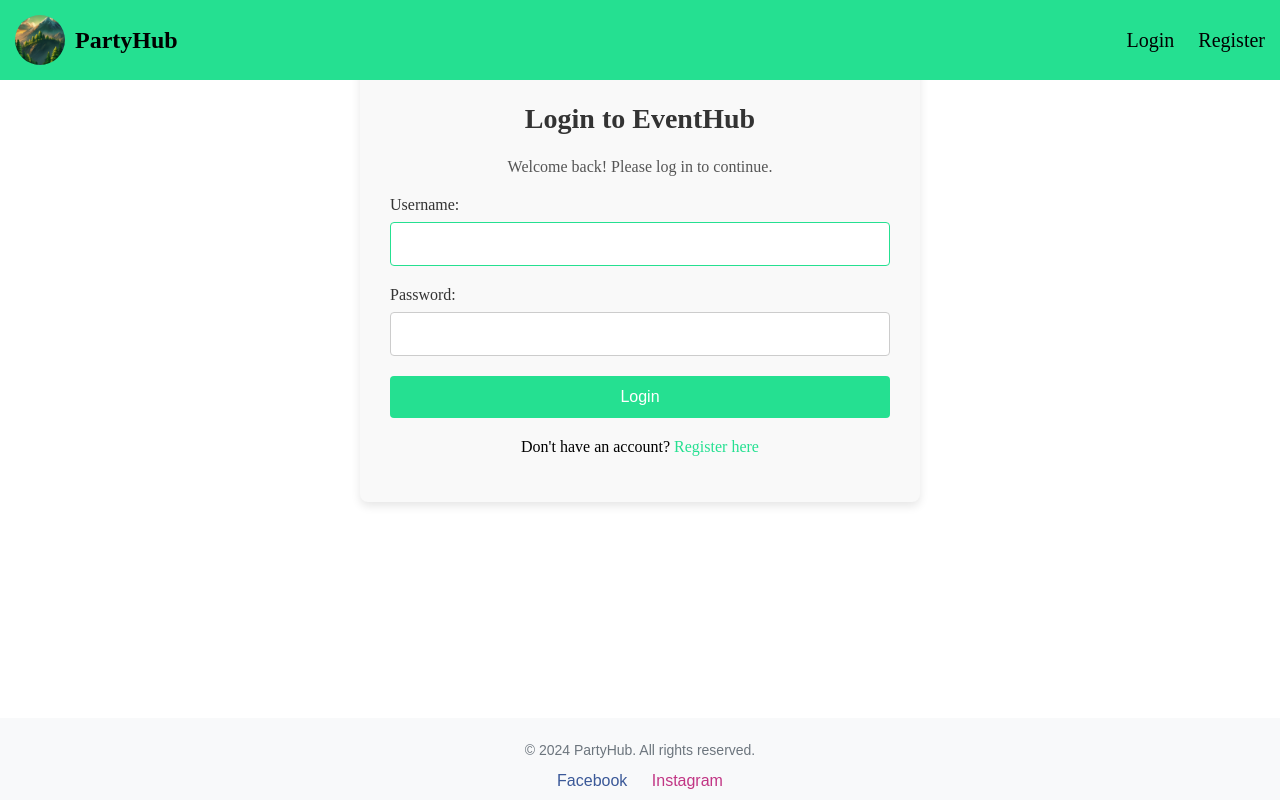
After one commit to 3iqpotato/PartyHub, a Django app: page /accounts/login/ in a window 1280 px wide. The commit adds this page. Run offline with Django 5.2, Linux system fonts and the light colour scheme.

Commit message:
Add: added more views and templates

```diff
--- a/PartyHub_Project/PartyHub_Project/Accounts/apps.py
+++ b/PartyHub_Project/PartyHub_Project/Accounts/apps.py
@@ -4,3 +4,6 @@ from django.apps import AppConfig
 class AccountsConfig(AppConfig):
     default_auto_field = 'django.db.models.BigAutoField'
     name = 'PartyHub_Project.Accounts'
+
+    def ready(self):
+        import PartyHub_Project.Accounts.signals  # Импортирай сигналите
--- a/PartyHub_Project/PartyHub_Project/Accounts/urls.py
+++ b/PartyHub_Project/PartyHub_Project/Accounts/urls.py
@@ -1,10 +1,14 @@
 from PartyHub_Project.Accounts import views
 from django.contrib.auth.views import LoginView, LogoutView
-from django.urls import path
+from django.urls import path, include
 
 urlpatterns = [
     path('register/', views.register, name='register'),  # за регистрация
-    path('login/', LoginView.as_view(), name='login'),       # за логване
+    path('login/', LoginView.as_view(template_name="accounts/login.html"), name='login'),       # за логване
     path('logout/', LogoutView.as_view(), name='logout'),    # за излизане
-    # path('profile/', views.profile, name='profile'),      # за профил (опционално)
+    # path('profile/', views.ProfileDetailsView.as_view(), name='profile'),
+    path('profile/', include([
+        path('details/', views.ProfileDetailsView.as_view(), name='profile_details'),
+        path('edit/', views.ProfileEditView.as_view(), name='profile_edit'),
+    ])),
 ]
--- /dev/null
+++ b/PartyHub_Project/static/css/Accounts_css/login.css
@@ -0,0 +1,91 @@
+/* Общи стилове за формата */
+.form-container {
+    width: 100%;
+    max-width: 500px;
+    margin: 50px auto;
+    padding: 30px;
+    background-color: #f9f9f9;
+    border-radius: 8px;
+    box-shadow: 0 4px 10px rgba(0, 0, 0, 0.1);
+}
+
+/* Заглавие и текст на формата */
+.form-header {
+    text-align: center;
+    margin-bottom: 20px;
+}
+
+.form-header h2 {
+    font-size: 28px;
+    color: #333;
+}
+
+.form-header p {
+    font-size: 16px;
+    color: #555;
+}
+
+.form-links {
+    text-align: center;
+    margin-top: 20px;
+}
+
+.form-links a {
+    color: #25e091;
+    text-decoration: none;
+}
+
+.form-links a:hover {
+    text-decoration: underline;
+}
+
+/* Стилове за полетата на формата */
+.form {
+    display: grid;
+    grid-template-columns: 1fr;
+    grid-gap: 20px;
+}
+
+.form label {
+    font-size: 16px;
+    color: #333;
+    margin-bottom: 8px;
+    display: block;
+}
+
+.form input {
+    padding: 12px;
+    border: 1px solid #ccc;
+    border-radius: 4px;
+    font-size: 16px;
+    width: 100%;
+    box-sizing: border-box;
+}
+
+.form input:focus {
+    border-color: #25e091;
+    outline: none;
+}
+
+/* Стилове за бутона */
+.submit-btn {
+    padding: 12px;
+    background-color: #25e091;
+    color: white;
+    border: none;
+    border-radius: 4px;
+    font-size: 16px;
+    cursor: pointer;
+    transition: background-color 0.3s;
+}
+
+.submit-btn:hover {
+    background-color: #1b9c7c;
+}
+
+/* Адаптивност за по-малки екрани */
+@media (max-width: 600px) {
+    .form-container {
+        width: 90%;
+    }
+}
--- /dev/null
+++ b/PartyHub_Project/templates/Accounts/login.html
@@ -0,0 +1,25 @@
+{% extends "Common/base.html" %}
+{% load static %}
+{% block styles %}
+    <link rel="stylesheet" href="{% static 'css/Accounts_css/login.css' %}">
+{% endblock %}
+{% block content %}
+    <div class="form-container">
+        <div class="form-header">
+            <h2>Login to EventHub</h2>
+            <p>Welcome back! Please log in to continue.</p>
+        </div>
+        <form class="form" method="post">
+            {% csrf_token %}
+            {{ form }}
+
+            <button class="submit-btn" type="submit">Login</button>
+        </form>
+
+        <div class="form-links">
+            <p>Don't have an account? <a href="{% url 'register' %}" class="login-link">Register here</a></p>
+{#            <p><a href="#" class="forgot-password">Forgot your password?</a></p>#}
+                            {#            TODO da dobavq logika za smqna na parola maybe#}
+        </div>
+    </div>
+{% endblock %}
--- a/PartyHub_Project/templates/Common/navigation_bar.html
+++ b/PartyHub_Project/templates/Common/navigation_bar.html
@@ -11,28 +11,18 @@
         <!-- Линкове за не влезли потребители -->
         {% if not request.user.is_authenticated %}
         <div id="guest_links">
-            <a href="">Login</a>
+            <a href="{%  url 'login' %}">Login</a>
             <a href="{% url 'register' %}">Register</a>
         </div>
         {% else %}
 
-            {% if request.user.is_organizer %}  <!-- if the user is organizer has this attribute -->
-                <!-- Линкове за организатори -->
-                <div id="organizer_links">
-                    <a href="">Create Event</a>
-                    <a href="">View My Events</a>
-                </div>
-
-
-           {% else %}
                 <!-- Линкове за влезли потребители -->
                 <div id="user_links">
-                    <a href="">My Account</a>
+                    <a href="{% url 'profile_details' %}">My Account</a>
                     <a href="">Events</a>
                     <a href="">My Tickets</a>
                 </div>
 
-            {% endif %}
     {% endif %}
     </div>
 </nav>
```
Also changed, not shown: PartyHub_Project/PartyHub_Project/Accounts/models.py (+18 -3 lines), PartyHub_Project/PartyHub_Project/Accounts/signals.py (added, +16 -0 lines), PartyHub_Project/PartyHub_Project/Accounts/views.py (+28 -2 lines), PartyHub_Project/static/css/Accounts_css/profile_details.css (added, +141 -0 lines), PartyHub_Project/static/css/Accounts_css/profile_edit.css (added, +75 -0 lines), PartyHub_Project/templates/Accounts/profile_details.html (added, +44 -0 lines), PartyHub_Project/templates/Accounts/profile_edit.html (added, +17 -0 lines), PartyHub_Project/PartyHub_Project/Accounts/migrations/0002_alter_baseuser_managers_userprofile_bio_and_more.py (added), PartyHub_Project/static/images/profiles/default_img.jpg (added).
